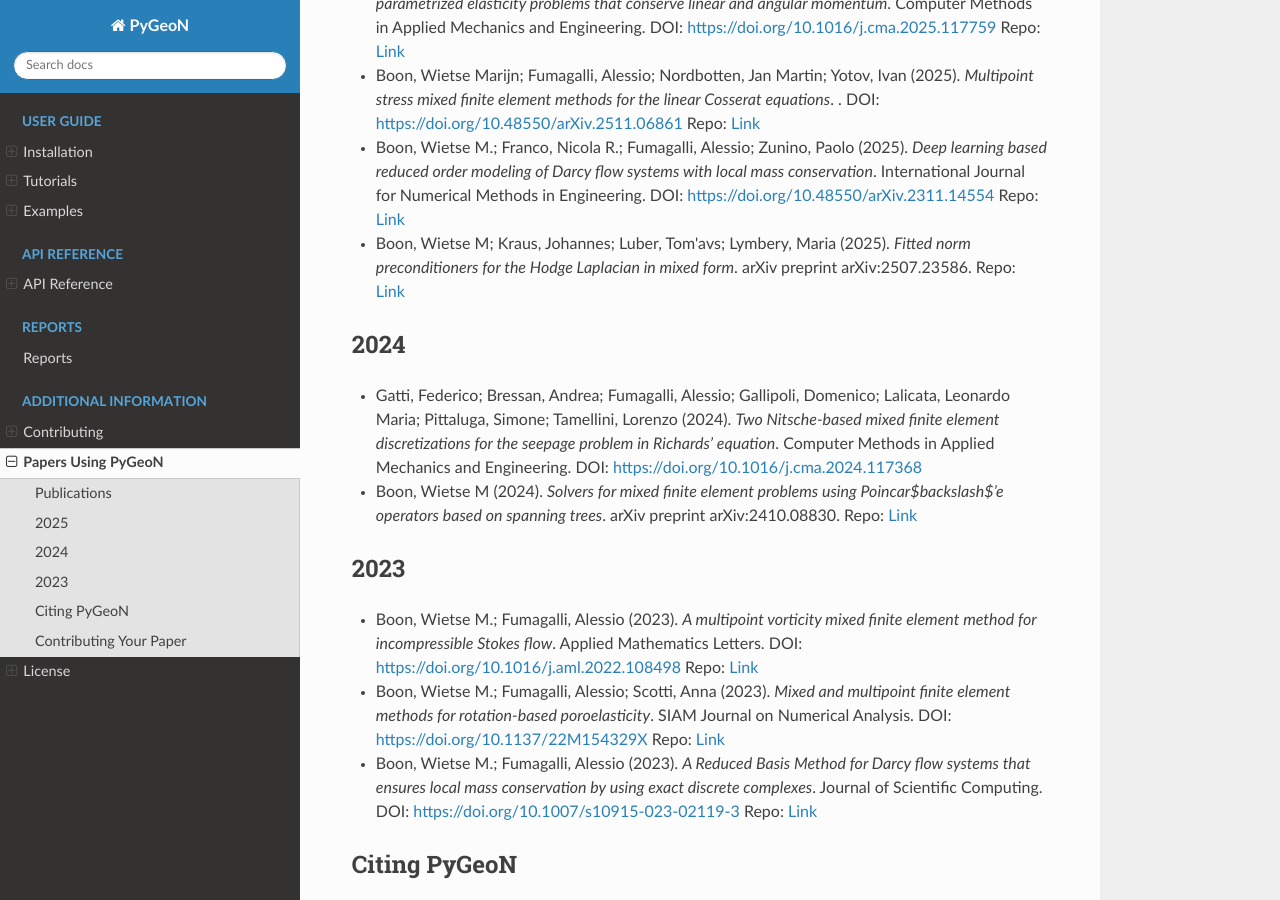
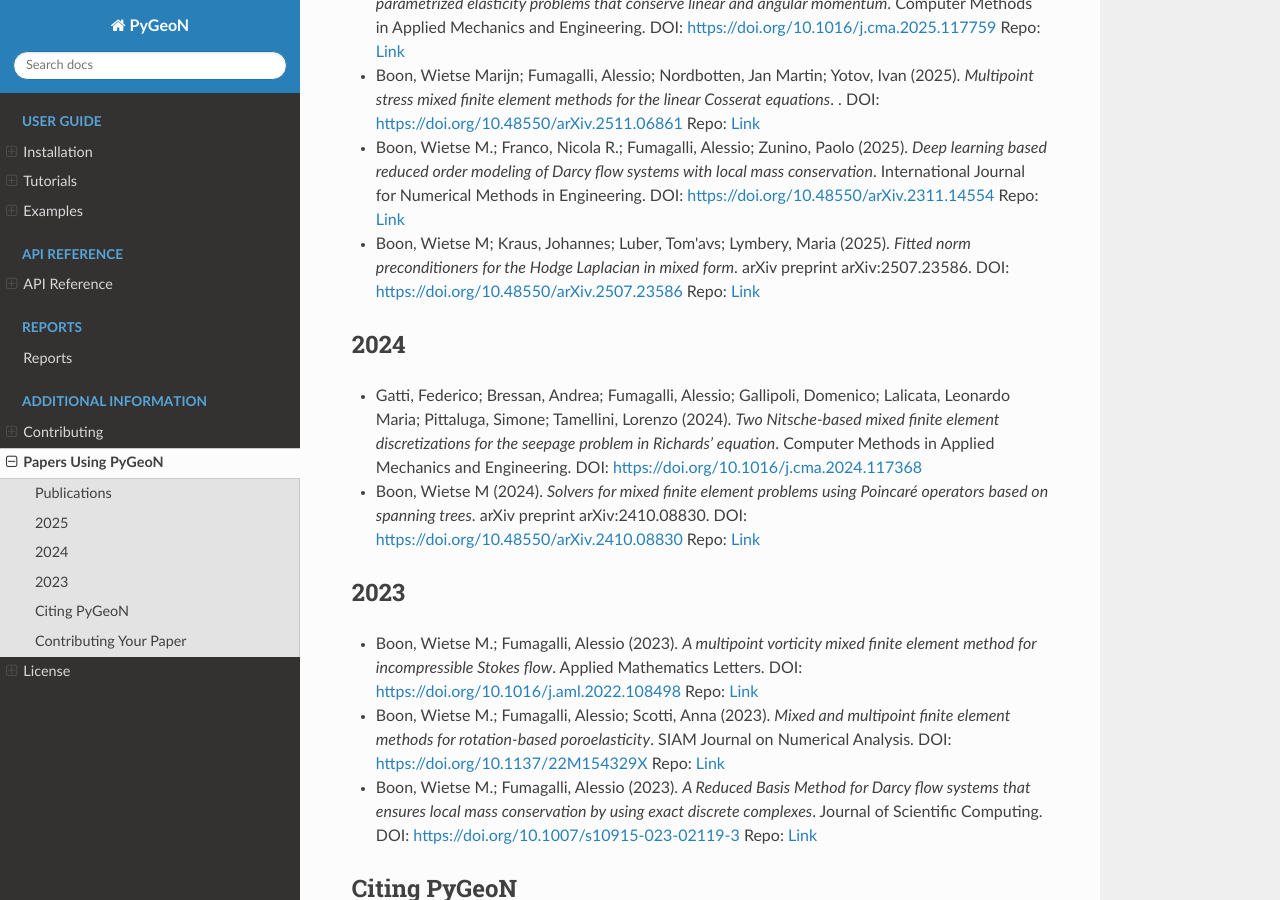
Before and after one commit to compgeo-mox/pygeon, a Sphinx documentation site: the page built from docs/papers.rst, in a window 1280 px wide and 900 px high, scrolled down 352 px. Built offline with Sphinx 7.4.7 and the Read the Docs theme 3.1.0, drawn with Linux system fonts in a browser that asks for light colours; pages that are not in the unit, such as notebooks, are missing from menus.

Commit message:
Update papers.rst from papers.bib

```diff
--- a/docs/papers.rst
+++ b/docs/papers.rst
@@ -17,13 +17,15 @@ Publications
   DOI: `https://doi.org/10.48550/arXiv.2311.14554 <https://doi.org/10.48550/arXiv.2311.14554>`_
   Repo: `Link <https://github.com/compgeo-mox/conservative_ml>`_
 - Boon, Wietse M; Kraus, Johannes; Luber, Tom\'a\vs; Lymbery, Maria (2025). *Fitted norm preconditioners for the Hodge Laplacian in mixed form*. arXiv preprint arXiv:2507.23586.
+  DOI: `https://doi.org/10.48550/arXiv.2507.23586 <https://doi.org/10.48550/arXiv.2507.23586>`_
   Repo: `Link <https://github.com/wmboon/preconditioning_HodgeLaplace>`_
 
 2024
 ----
 - Gatti, Federico; Bressan, Andrea; Fumagalli, Alessio; Gallipoli, Domenico; Lalicata, Leonardo Maria; Pittaluga, Simone; Tamellini, Lorenzo (2024). *Two Nitsche-based mixed finite element discretizations for the seepage problem in Richards' equation*. Computer Methods in Applied Mechanics and Engineering.
   DOI: `https://doi.org/10.1016/j.cma.2024.117368 <https://doi.org/10.1016/j.cma.2024.117368>`_
-- Boon, Wietse M (2024). *Solvers for mixed finite element problems using Poincar$\backslash$'e operators based on spanning trees*. arXiv preprint arXiv:2410.08830.
+- Boon, Wietse M (2024). *Solvers for mixed finite element problems using Poincaré operators based on spanning trees*. arXiv preprint arXiv:2410.08830.
+  DOI: `https://doi.org/10.48550/arXiv.2410.08830 <https://doi.org/10.48550/arXiv.2410.08830>`_
   Repo: `Link <https://github.com/wmboon/poincare>`_
 
 2023
```
